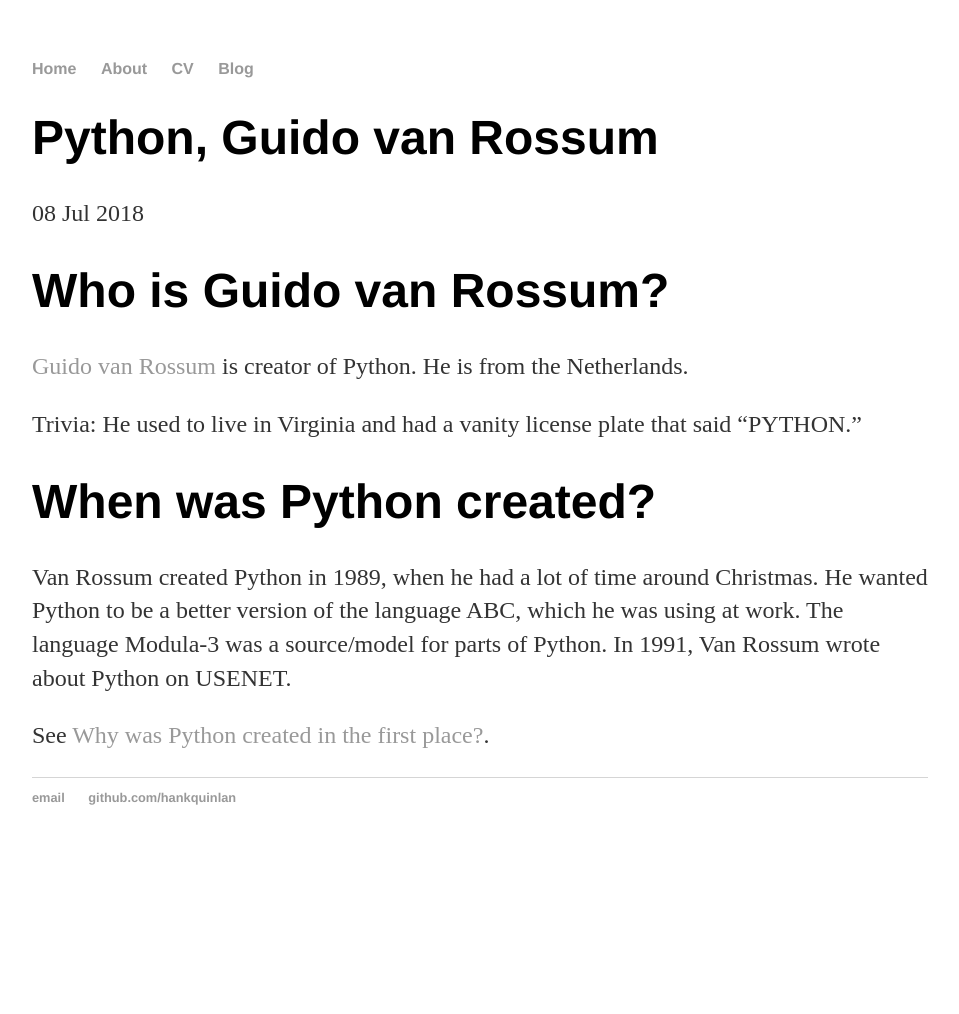
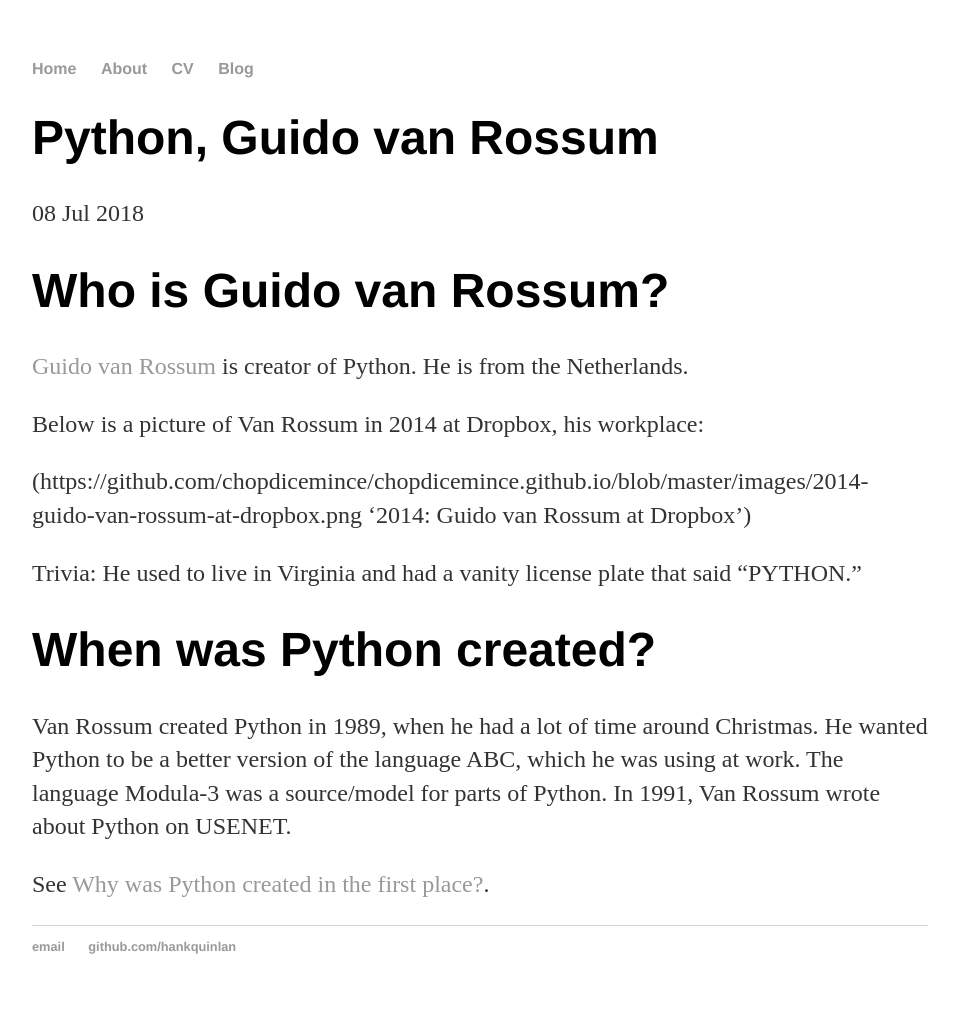
Before and after one commit to chopdicemince/chopdicemince.github.io, a Jekyll site: the page built from _posts/2018-07-08-python-and-guido-van-rossum.md, in a window 1280 px wide. Shown: the whole page, without its empty margins (160-1119 px from the left). Built offline with Jekyll 4.4.1, drawn with Linux system fonts in a browser that asks for light colours; before the commit the page ends 900 px from its top, so only the background shows below that.

Commit message:
Add link to picture of Van Rossum.

```diff
--- a/_posts/2018-07-08-python-and-guido-van-rossum.md
+++ b/_posts/2018-07-08-python-and-guido-van-rossum.md
@@ -8,6 +8,10 @@
 
 [Guido van Rossum](https://gvanrossum.github.io) is creator of Python. He is from the Netherlands.
 
+Below is a picture of Van Rossum in 2014 at Dropbox, his workplace:
+
+(https://github.com/chopdicemince/chopdicemince.github.io/blob/master/images/2014-guido-van-rossum-at-dropbox.png '2014: Guido van Rossum at Dropbox')
+
 Trivia: He used to live in Virginia and had a vanity license plate that said "PYTHON."
 
 # When was Python created?
```
